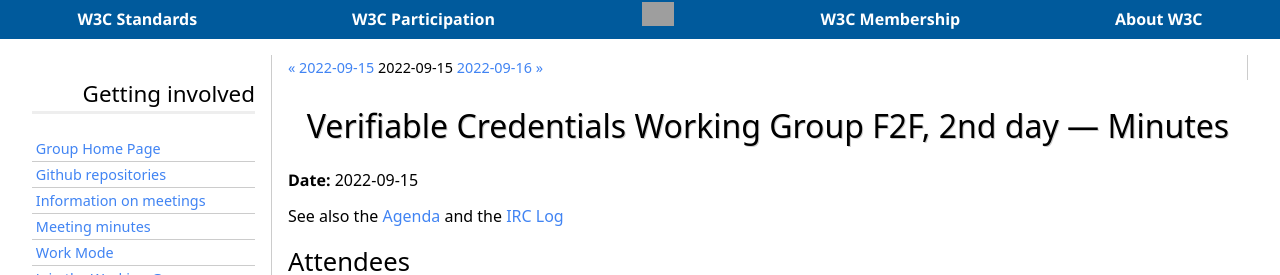
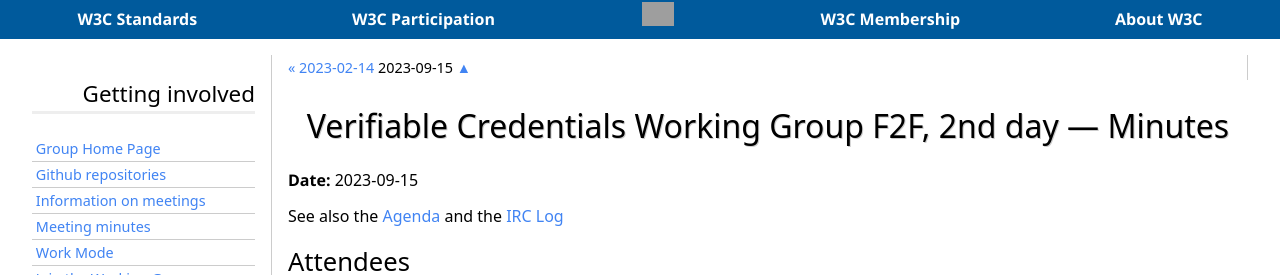
Before and after one commit to w3c/verifiable-credentials, a Jekyll site: the page built from _minutes/2023-02-15-vcwg.md, in a window 1280 px wide and 900 px high. Shown: the top 275 px of the window. Built offline with Jekyll 4.4.1, drawn with Linux system fonts in a browser that asks for light colours; some web fonts are replaced; grey boxes are pictures that could not be loaded.

Commit message:
Wrong year in the dates...

```diff
--- a/_minutes/2023-02-15-vcwg.md
+++ b/_minutes/2023-02-15-vcwg.md
@@ -1,6 +1,6 @@
 ---
 layout: minutes
-date: 2022-09-15
+date: 2023-09-15
 title: Verifiable Credentials Working Group F2F, 2nd day — 2022-09-15
 json-ld: |
     {
@@ -179,7 +179,7 @@
 
 
 
-**Date:** 2022-09-15
+**Date:** 2023-09-15
 
 See also the [Agenda](https://docs.google.com/presentation/d/128DHWSzVxPgAhB0mq-h23_iATnbVeA4Y-JhNLjpcXJE/edit#slide=id.p23) and the [IRC Log](https://www.w3.org/2023/02/15-vcwg-irc.txt)
 
```
